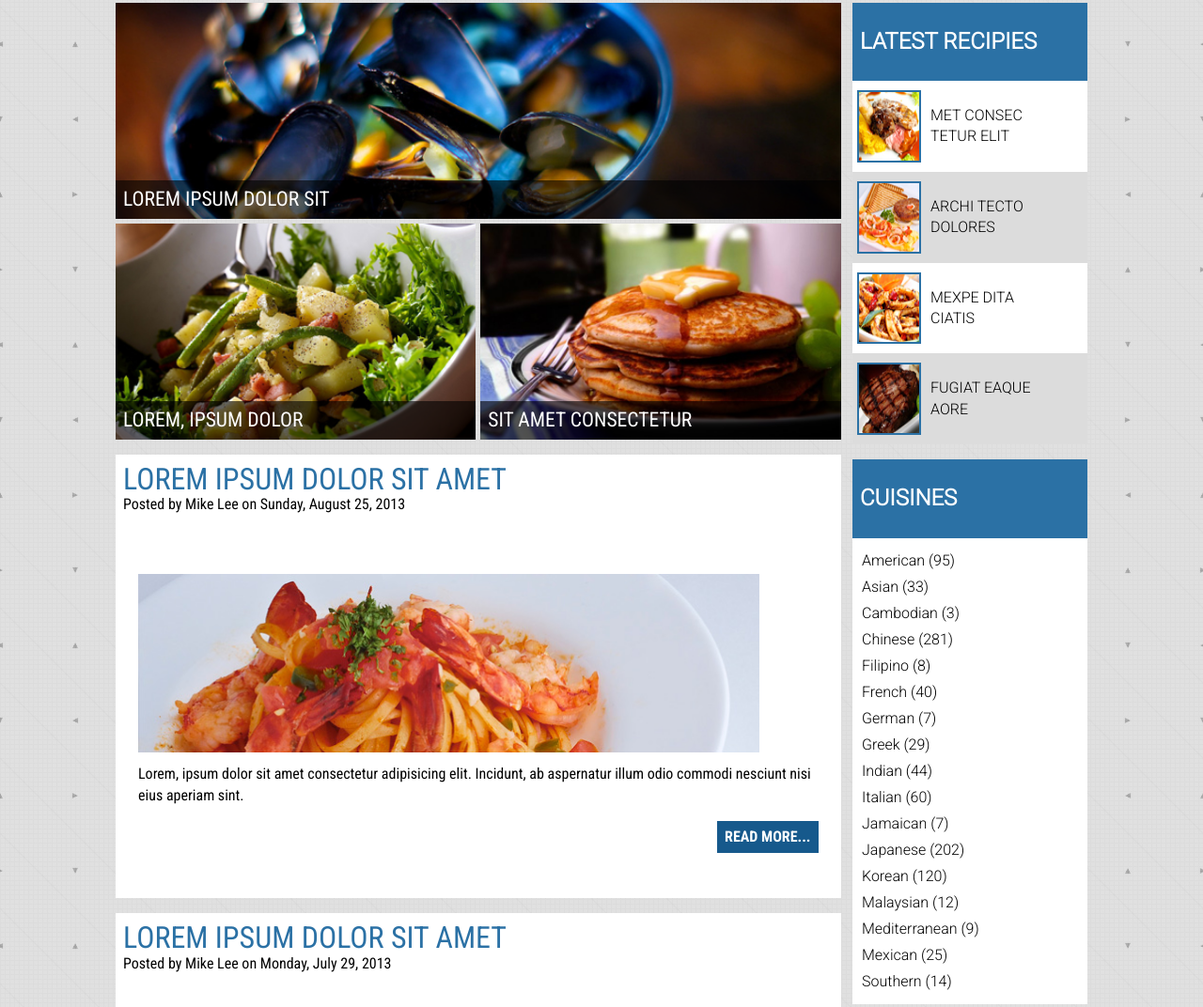
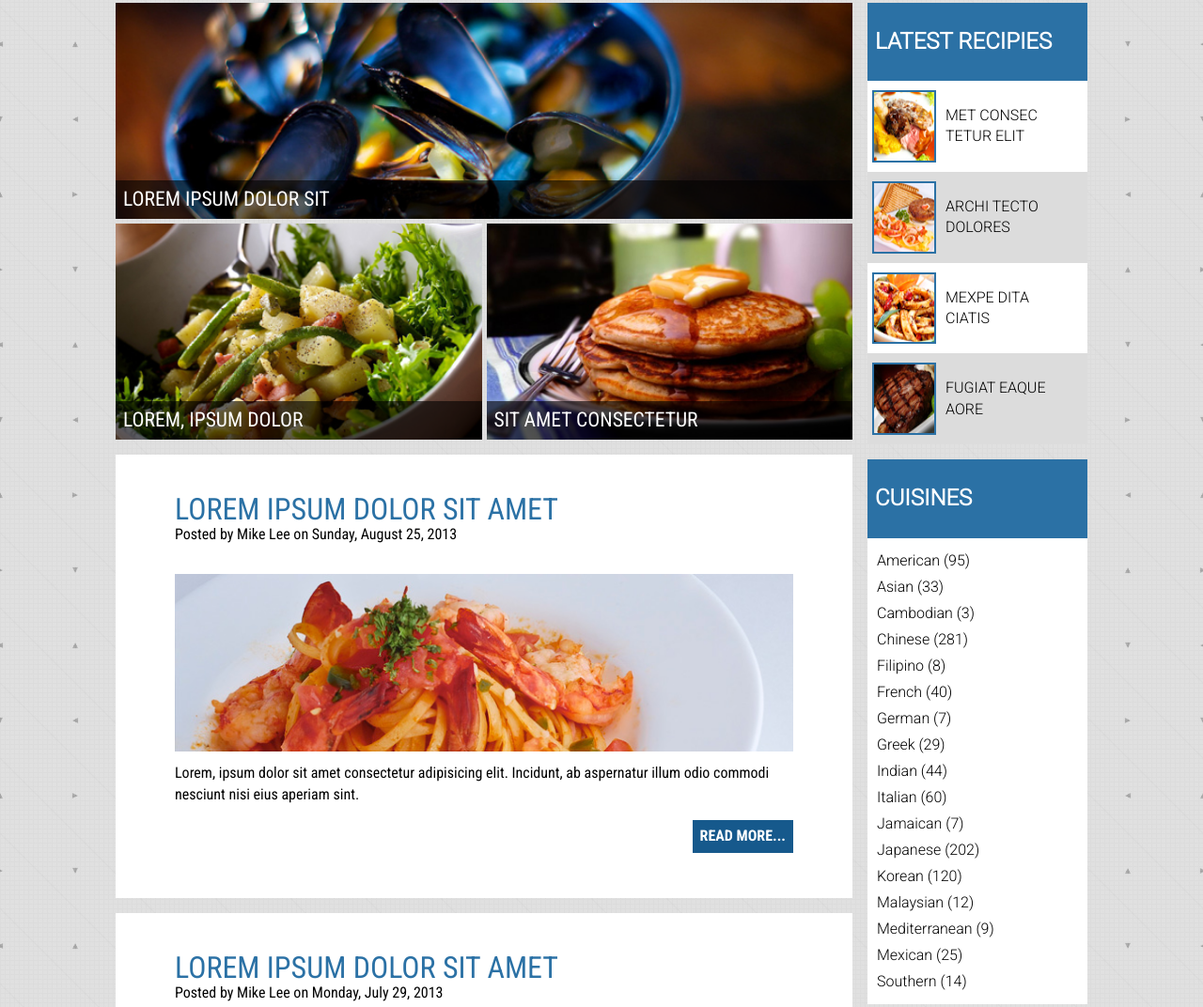
Before and after one commit to robert-watt/web-dev-2-final-project, a website: page dev/index.html in a window 1280 px wide. Shown: the part 113-1185 px from the top of the page at 94% size. Drawn offline with nearby package versions, Linux system fonts and the light colour scheme; files that its build step writes are made by us from their sources.

Commit message:
added media queries and created responsive reflow

```diff
--- a/dev/index.html
+++ b/dev/index.html
@@ -19,7 +19,7 @@
 		integrity="sha384-SZXxX4whJ79/gErwcOYf+zWLeJdY/qpuqC4cAa9rOGUstPomtqpuNWT9wdPEn2fk" crossorigin="anonymous">
 	<!-- *** IMPORTANT *** DO NOT DELETE OR EDIT THE NEXT LINE OF CODE - IT IS IMPORTANT FOR THE GULP BUILD PROCESS. SEE YOUR INSTRUCTOR FIRST IF YOU WANT TO EDIT OR DELETE THIS LINE -->
 
-	<link rel="stylesheet" href="styles/styles.css?cb=1627397388136">
+	<link rel="stylesheet" href="styles/styles.css?cb=1627404555450">
 
 
 	<!-- favicon -->
@@ -160,6 +160,7 @@
 				</section>
 				<section class="blog-section">
 					<article class="blog-card">
+						<div class="card-div">
 							<div class="card-title">
 								<h2>Lorem ipsum dolor sit amet</h2>
 								<p class="date">Posted by Mike Lee on Sunday, August 25, 2013</p>
@@ -170,8 +171,10 @@
 									aspernatur illum odio commodi nesciunt nisi eius aperiam sint.</p>
 								<a href="#">Read More...</a>
 							</div>
+						</div>
 					</article>
 					<article class="blog-card">
+						<div class="card-div">
 							<div class="card-title">
 								<h2>Lorem ipsum dolor sit amet</h2>
 								<p class="date">Posted by Mike Lee on Monday, July 29, 2013</p>
@@ -181,6 +184,7 @@
 								<p class="card-text">Lorem, ipsum dolor sit amet consectetur adipisicing elit. Incidunt, ab
 									aspernatur illum odio commodi nesciunt nisi eius aperiam sint.</p>
 								<a href="#">Read More...</a>
+							</div>
 						</div>
 					</article>
 					<div class="older-posts">
@@ -200,7 +204,7 @@
 	<script src="scripts/libs/jquery/jquery-3.4.1.min.js"></script>
 	<!-- *** IMPORTANT *** DO NOT DELETE OR EDIT THE NEXT LINE OF CODE - IT IS IMPORTANT FOR THE GULP BUILD PROCESS. SEE YOUR INSTRUCTOR FIRST IF YOU WANT TO EDIT OR DELETE THIS LINE -->
 
-	<script src="scripts/script.min.js?cb=1627397388136"></script>
+	<script src="scripts/script.min.js?cb=1627404555450"></script>
 
 	<!-- *** IMPORTANT *** DO NOT ADD ADDITIONAL SCRIPT LINKS HERE...If you want to add additional scripts simply save the script files to the "dev/scripts" directory (for your custom scripts) and the 'dev/scripts/libs' directory for any jQuery plugins or other JavaScript libraries and Gulp will concatenate and minify them into the "script.min.js" file above. See the project instructions for details -->
 </body>
--- a/dev/scss/_blog.scss
+++ b/dev/scss/_blog.scss
@@ -9,9 +9,13 @@
             content: '';
             clear: both;
         }
+
+        .card-div {
+            max-width: 690px;
+            margin:auto;
+        }
         .card-title {
-            padding-bottom: $double-spacing;
-
+            padding: 1rem 0;
             h2 {
                 margin: 0;
                 font-size: $medium-font-size;
@@ -31,7 +35,10 @@
 
         .card-content {
             overflow: auto;
+            max-width: 690px;
+            margin: auto;
             img {
+                margin: auto;
                 max-height: 190px;
                 max-width: 100%;
                 object-fit: cover;
@@ -73,8 +80,17 @@
     }
 
     @media (min-width: 690px) {
-        .card-content {
-            padding: 2rem 1rem;
+        .card-div {
+            padding: 1rem 1rem 2rem 1rem;
+            .card-content {
+                padding-top: 1rem;
+
+                .card-title {
+                    max-width: 690px;
+                    margin: auto;
+                }
+            }
         }
+
     }
 }
--- a/dev/scss/_body.scss
+++ b/dev/scss/_body.scss
@@ -20,10 +20,16 @@ body {
   main {
     max-width: $main-max-width;
     margin: 0 auto;
+    display: grid;
+    grid-template-columns: 1fr;
+
+    @media (min-width:750px) {
+      .main-wrapper {
+        display: grid;
+        grid-template-columns: 1fr 250px;
+      }
+    }
   }
 
-  .main-wrapper {
-    display: grid;
-    grid-template-columns: 75% 25%;
-  }
+
 }
--- a/dev/scss/_gallery.scss
+++ b/dev/scss/_gallery.scss
@@ -3,7 +3,8 @@
   display: grid;
   grid-template-columns: 1fr;
   gap: 5px;
-  max-height: 500px;
+
+  overflow: auto;
 
   .gallery-item {
     position: relative;
@@ -18,6 +19,16 @@
     height: 230px;
   }
 
+  figure {
+
+
+    &:after {
+      content: "";
+      clear: both;
+      display: table;
+    }
+  }
+
   figcaption {
     text-transform: uppercase;
     z-index: 9;
@@ -30,6 +41,7 @@
     position: absolute;
     bottom: 0px;
     font-size: 1.35rem;
+
   }
 
   @media (min-width: $breakpoint-tablet-small) {
--- a/dev/scss/_nav.scss
+++ b/dev/scss/_nav.scss
@@ -82,7 +82,7 @@ nav {
         @include flex-layout-row;
         flex-wrap: nowrap;
         justify-content: center;
-        padding: 0 $base-spacing;
+        padding: 0 $small-spacing;
 
         max-width: $main-max-width;
         margin: 0 auto;
--- a/dev/scss/_side-section.scss
+++ b/dev/scss/_side-section.scss
@@ -5,6 +5,8 @@
     align-items: flex-end;
     grid-row: 1 / 3;
     grid-column: 2 / 3;
+
+
 }
 
 
@@ -22,7 +24,7 @@
 // latest recipies
 .recipies-group {
     display: block;
-    width: 250px;
+    width: 100%;
     font-family: $body-font;
     background-color: $secondary-color;
     margin: 0px;
@@ -66,7 +68,7 @@
 //cuisines
 .cuisines-group {
     display: block;
-    width: 250px;
+    width: 100%;
     background-color: $secondary-color;
     margin-top: 1rem;
     padding: none;
@@ -75,5 +77,31 @@
 .cuisines-ul {
     font-family: $body-font;
     line-height: 1.75;
-    padding: 10px 0 10px 10px;
+    padding: 10px 10px 10px 10px;
+
+
+
+    ul {
+        display: flex;
+        flex-direction: column;
+        flex-wrap: wrap;
+        align-content: flex-start;
+        height: 300px;
+        li {
+            padding-right: $base-spacing;
+        }
+    }
+
+    @media(min-width: 580px) {
+        ul {
+            height: 170px;
+        }
+    }
+
+    @media(min-width: 750px) {
+        ul {
+            flex-wrap: nowrap;
+            height: auto;
+        }
+    }
 }
```
Also changed, not shown: 1 other file. Lines whose indentation alone changed are shown as unchanged.
